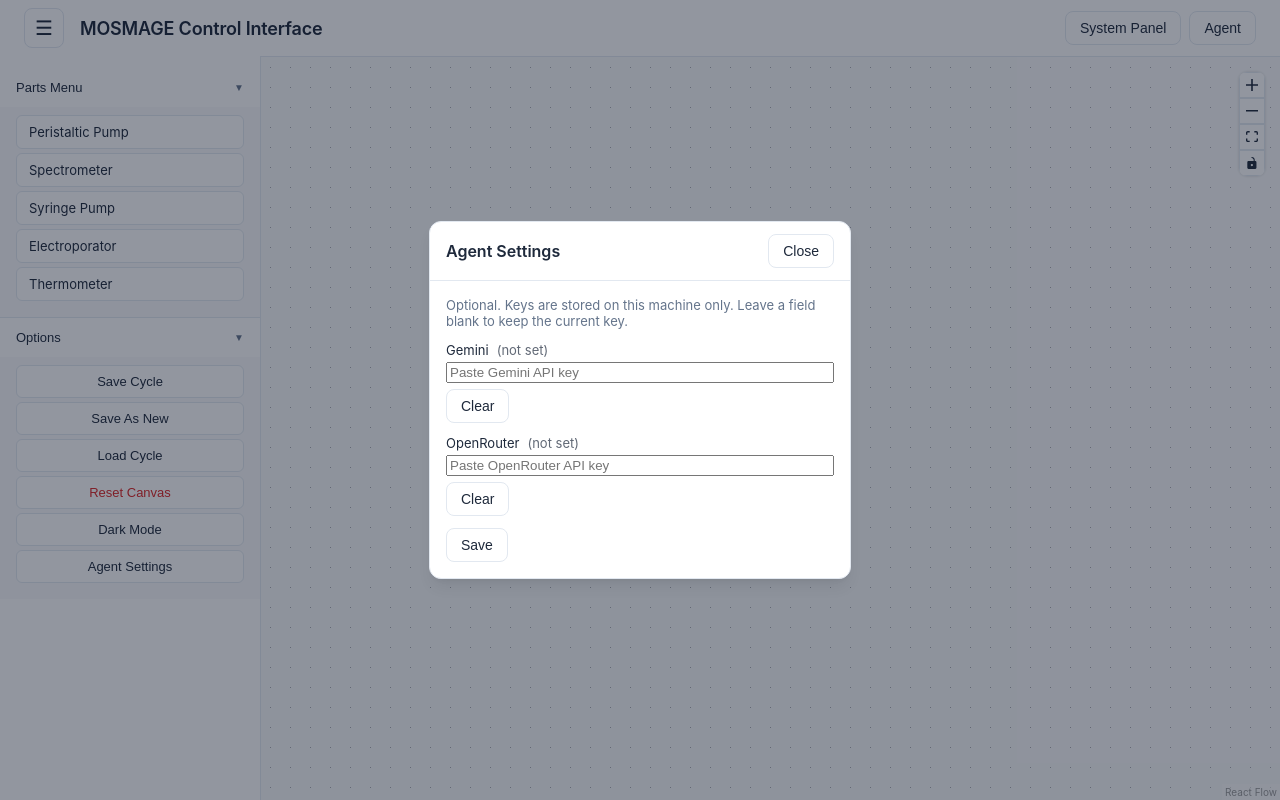
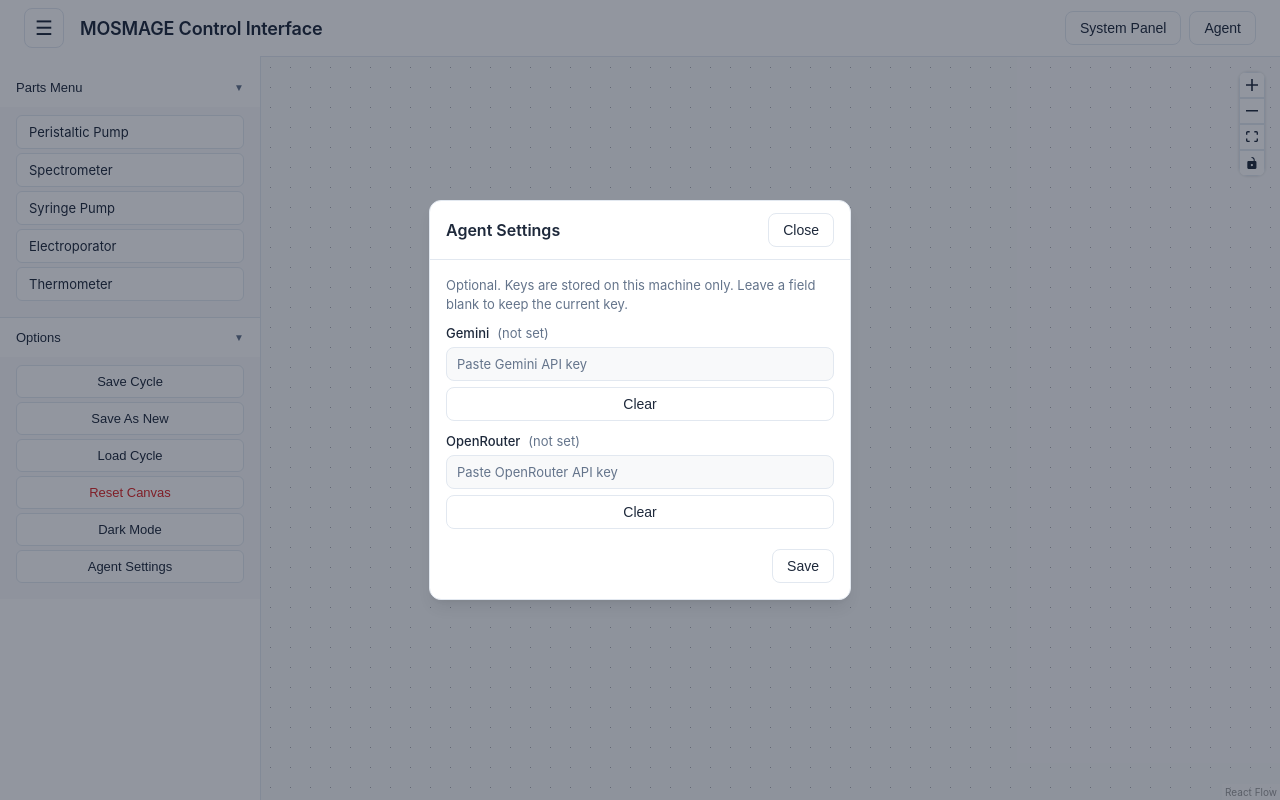
Before and after one commit to MattMacMaster/iGemApplication, a React (Create React App) app in the folder my-app/: page / in a window 1280 px wide. Both pictures are taken after a click on the button "Agent Settings". Built offline with nearby package versions, Linux system fonts and the light colour scheme; no server answers.

Commit message:
make it pretty yay

```diff
--- a/my-app/src/Components/AgentSettingsDialog/AgentSettingsDialog.js
+++ b/my-app/src/Components/AgentSettingsDialog/AgentSettingsDialog.js
@@ -101,30 +101,30 @@ export default function AgentSettingsDialog({ open, onClose }) {
           </button>
         </div>
 
-        <form className="loadmenu__body" onSubmit={handleSave}>
-          <p style={{ marginTop: 0, fontSize: 13, color: 'var(--color-text-muted)' }}>
+        <form className="loadmenu__body agent-settings" onSubmit={handleSave}>
+          <p className="agent-settings__hint">
             Optional. Keys are stored on this machine only. Leave a field blank to keep the current key.
           </p>
 
-          <div style={{ marginBottom: 12 }}>
-            <label style={{ display: 'block', fontSize: 13 }}>
+          <div className="agent-settings__field">
+            <label className="agent-settings__label" htmlFor="agent-gemini-key">
               Gemini
-              <span style={{ marginLeft: 8, opacity: 0.7 }}>
+              <span className="agent-settings__status">
                 {status.geminiConfigured ? '(configured)' : '(not set)'}
               </span>
+            </label>
             <input
+              id="agent-gemini-key"
+              className="agent-settings__input"
               type="password"
               value={geminiApiKey}
               onChange={(e) => setGeminiApiKey(e.target.value)}
               placeholder="Paste Gemini API key"
               autoComplete="off"
-                style={{ display: 'block', width: '100%', marginTop: 4, boxSizing: 'border-box' }}
             />
-            </label>
             <button
               type="button"
               className="btn-secondary"
-              style={{ marginTop: 6 }}
               onClick={handleClearGemini}
               disabled={saving || !status.geminiConfigured}
             >
@@ -132,25 +132,25 @@ export default function AgentSettingsDialog({ open, onClose }) {
             </button>
           </div>
 
-          <div style={{ marginBottom: 12 }}>
-            <label style={{ display: 'block', fontSize: 13 }}>
+          <div className="agent-settings__field">
+            <label className="agent-settings__label" htmlFor="agent-openrouter-key">
               OpenRouter
-              <span style={{ marginLeft: 8, opacity: 0.7 }}>
+              <span className="agent-settings__status">
                 {status.openRouterConfigured ? '(configured)' : '(not set)'}
               </span>
+            </label>
             <input
+              id="agent-openrouter-key"
+              className="agent-settings__input"
               type="password"
               value={openRouterApiKey}
               onChange={(e) => setOpenRouterApiKey(e.target.value)}
               placeholder="Paste OpenRouter API key"
               autoComplete="off"
-                style={{ display: 'block', width: '100%', marginTop: 4, boxSizing: 'border-box' }}
             />
-            </label>
             <button
               type="button"
               className="btn-secondary"
-              style={{ marginTop: 6 }}
               onClick={handleClearOpenRouter}
               disabled={saving || !status.openRouterConfigured}
             >
@@ -158,11 +158,13 @@ export default function AgentSettingsDialog({ open, onClose }) {
             </button>
           </div>
 
-          {message && <p style={{ fontSize: 13 }}>{message}</p>}
+          {message && <p className="agent-settings__message">{message}</p>}
 
+          <div className="agent-settings__actions">
             <button type="submit" className="btn-secondary" disabled={saving}>
               {saving ? 'Saving…' : 'Save'}
             </button>
+          </div>
         </form>
       </div>
     </div>
--- a/my-app/src/styles/App.css
+++ b/my-app/src/styles/App.css
@@ -521,6 +521,79 @@ body {
   background: rgba(248, 113, 113, 0.12);
 }
 
+/* Agent Settings (reuses loadmenu shell) */
+.agent-settings {
+  display: flex;
+  flex-direction: column;
+  gap: var(--space-md);
+}
+
+.agent-settings__hint {
+  margin: 0;
+  font-size: 0.8125rem;
+  line-height: 1.45;
+  color: var(--color-text-muted);
+}
+
+.agent-settings__field {
+  display: flex;
+  flex-direction: column;
+  gap: 6px;
+}
+
+.agent-settings__label {
+  font-size: 0.8125rem;
+  font-weight: 500;
+  color: var(--color-text);
+}
+
+.agent-settings__status {
+  margin-left: 8px;
+  font-weight: 400;
+  color: var(--color-text-muted);
+}
+
+.agent-settings__input {
+  width: 100%;
+  box-sizing: border-box;
+  padding: 8px 10px;
+  font-family: inherit;
+  font-size: 0.8125rem;
+  color: var(--color-text);
+  background: var(--color-bg);
+  border: 1px solid var(--color-border);
+  border-radius: var(--radius-md);
+  transition: border-color 0.15s, background 0.15s;
+}
+
+.agent-settings__input::placeholder {
+  color: var(--color-text-muted);
+}
+
+.agent-settings__input:focus {
+  outline: 0;
+  border-color: #0ea5e9;
+  background: var(--color-surface);
+}
+
+.agent-settings__input:disabled {
+  opacity: 0.65;
+  cursor: not-allowed;
+}
+
+.agent-settings__message {
+  margin: 0;
+  font-size: 0.8125rem;
+  color: var(--color-text);
+}
+
+.agent-settings__actions {
+  display: flex;
+  justify-content: flex-end;
+  gap: var(--space-sm);
+  padding-top: var(--space-sm);
+}
+
 /* AgentMenu */
 .AgentMenu {
   position: fixed;
```
Lines whose indentation alone changed are shown as unchanged.
